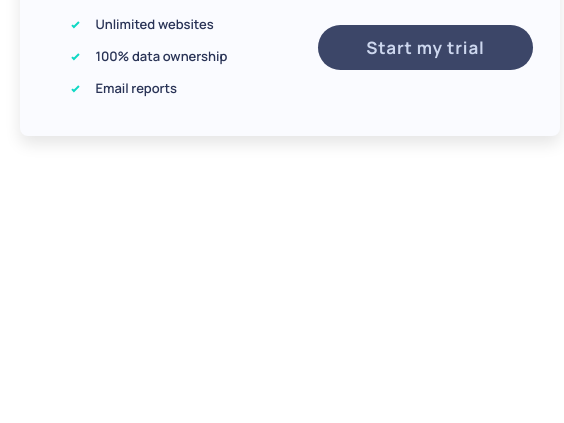
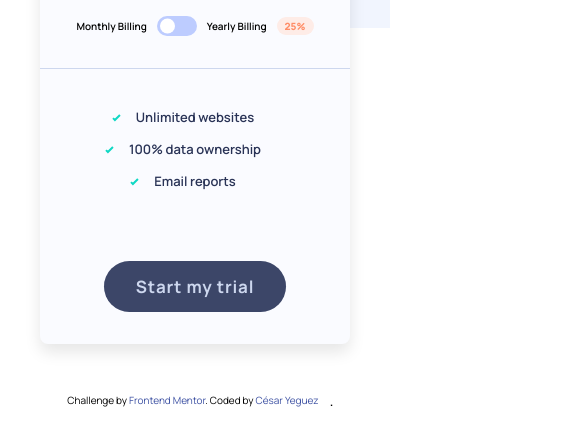
Before and after one commit to cyeguez/Interactive-pricing-component, a website: page index.html in a window 390 px wide. Shown: the part 421-844 px from the top of the page, 564 px wide, since content can reach past the window. Drawn offline with Linux system fonts and the light colour scheme.

Commit message:
Retocar estilos de las media querys

```diff
--- a/index.html
+++ b/index.html
@@ -16,15 +16,6 @@
     <title>Frontend Mentor | Interactive pricing component</title>
 
     <!-- Feel free to remove these styles or customise in your own stylesheet 👍 -->
-    <style>
-      .attribution {
-        font-size: 11px;
-        text-align: center;
-      }
-      .attribution a {
-        color: hsl(228, 45%, 44%);
-      }
-    </style>
   </head>
   <body>
     <div class="app">
@@ -38,14 +29,15 @@
       </header>
       <main class="container">
         <p class="container__intro">100k Pageviews</p>
-        <input type="range" min="0" max="36" step="8" value="0"/>
+        <input type="range" min="0" max="36" step="8" value="0" />
         <p class="container__price">
           <span id="promo" class="container__price--promo">$0.00</span> /month
         </p>
         <div class="container__discount">
           Monthly Billing
           <div class="discount__btn-switch"></div>
-          Yearly Billing <span class="percentage">25% <span>discount</span> </span>
+          Yearly Billing
+          <span class="percentage">25% <span>discount</span> </span>
         </div>
         <hr />
 
@@ -57,13 +49,15 @@
         <button class="container__start"><span>Start my trial</span></button>
       </main>
 
-      <!-- <footer class="attribution">
-        Challenge by
-        <a href="https://www.frontendmentor.io?ref=challenge" target="_blank"
-          >Frontend Mentor</a
-        >. Coded by <a href="#">Your Name Here</a>.
-      </footer> -->
+       <footer class="attribution">
+        <p>
+          Challenge by <a href="https://www.frontendmentor.io?ref=challenge" target="_blank"
+            >Frontend Mentor</a
+          >. Coded by <a href="https://github.com/cyeguez">César Yeguez</a>
+        </p>.
+      </footer>
     </div>
+
 
     <script src="./js/app.js"></script>
   </body>
--- /dev/null
+++ b/scss/components/_footer.scss
@@ -0,0 +1,26 @@
+.attribution {
+  width: 100%;
+  position: fixed;
+  bottom:-20px;
+  left: 0;
+  text-align: center;
+  margin: 0 auto;
+  display: flex;
+  align-items: center;
+  justify-content: center;
+  margin-bottom: 2rem;
+  p{
+    font-size: 10px;
+    white-space: nowrap;
+    width: 70%;
+  text-align: center;
+
+    a {
+      color: hsl(228, 45%, 44%);
+
+    }
+  }
+
+
+
+}
--- a/scss/components/_header.scss
+++ b/scss/components/_header.scss
@@ -1,4 +1,5 @@
 .app {
+  width: min(100%, 900px);
   background-image: url("../../images/bg-pattern.svg");
   background-repeat: no-repeat;
   padding-top: 4rem;
@@ -6,14 +7,16 @@
   background-size: auto;
   position: relative;
   height: 100vh;
+  overflow-x: none;
 
   .header {
-    width: min(100%, 375px);
+   width: 375px;
     background-image: url("../../images/pattern-circles.svg");
     background-repeat: no-repeat;
     background-position: center;
     padding: 2rem;
     margin: 0 auto;
+    overflow-x: hidden;
 
     &__title {
       text-align: center;
@@ -30,11 +33,11 @@
   }
 }
 
-@media screen and (min-width: 376px) {
+@media screen and (min-width: 768px) {
   .app {
     width: min(100%, 1440px);
-    height: 400px;
-    background-size: contain;
+    height: 450px;
+    background-size: cover;
     margin: 0 auto;
     .header {
       width: 540px;
@@ -42,6 +45,7 @@
       flex-direction: column;
       justify-content: center;
       align-items: center;
+      background-size: contain;
 
       &__title {
         text-align: center;
--- a/scss/components/_main.scss
+++ b/scss/components/_main.scss
@@ -1,6 +1,5 @@
 .container {
-  width: min(100%, 375px);
-  height: auto;
+  width: min(100%, calc(100% - 2rem));
   margin: 40px auto;
   background-color: var(--Very-Pale-Blue);
   border-radius: 8px;
@@ -9,10 +8,10 @@
   flex-direction: column;
   justify-content: center;
   align-items: center;
-  position: absolute;
+  // position: absolute;
   z-index: 10;
-  left: 20px;
-  right: 20px;
+  overflow-x: hidden;
+
   margin-bottom: 3rem;
 
   &__intro {
@@ -25,7 +24,7 @@
   }
 
   input[type="range"] {
-    width: 300px;
+    width: calc(100% - 3rem);
     height: 10px;
     background-color: var(--Pale-Blue);
     border: none;
@@ -40,7 +39,6 @@
   }
 
   input[type="range"]::-webkit-slider-runnable-track {
-
     margin-top: 0;
     height: 10px;
     border-radius: 5px;
@@ -75,9 +73,11 @@
   }
 
   &__discount {
+    width: calc(100% - 1.5em);
     display: flex;
     align-items: center;
-    font-size: 0.8125em;
+    justify-content: center;
+    font-size: 0.625em;
     margin-top: 2rem;
     gap: 10px;
     font-weight: 600;
@@ -126,9 +126,9 @@
       font-style: 0.8125em;
       font-weight: 800;
 
-      span{
-        display: none
-      };
+      span {
+        display: none;
+      }
     }
   }
 
@@ -215,14 +215,13 @@
   }
 }
 
-@media screen and (min-width: 376px) {
+@media screen and (min-width: 768px) {
   .container {
-    width: 540px;
+    width: min(100%, 600px);
     flex-direction: row;
     flex-wrap: wrap;
     justify-content: space-around;
     align-items: center;
-    margin-top: 0;
     padding-top: 2rem;
     padding-inline: 1rem;
 
@@ -230,15 +229,11 @@
       order: 1;
       margin-top: 1rem;
       margin-left: 0;
-
-
     }
 
     &__price {
       order: 2;
       margin-top: 0;
-
-
     }
 
     input[type="range"] {
@@ -247,40 +242,37 @@
       margin-top: 2rem;
     }
 
-    &__discount{
-      order: 4;
-      width:100% ;
+    &__discount {
+      order: 5;
+      width: 100%;
       display: flex;
       justify-content: center;
       align-items: center;
       margin-bottom: 3rem;
 
-      .percentage{
-        span{
-          display: inline
-        };
+      .percentage {
+        span {
+          display: inline;
+        }
       }
-
+    }
+    hr {
+      order: 5;
+      padding-inline: -2rem;
     }
 
-    &__benefits{
+    &__benefits {
       width: 200px;
       order: 5;
       margin-bottom: 2rem;
       margin-left: 3rem;
       align-items: flex-start;
-
-
-
     }
 
-    &__start{
+    &__start {
       order: 6;
       margin-top: -1rem;
       padding: 0.7rem 3rem;
     }
-    hr{
-      display: none;
-    }
   }
 }
```
Also changed, not shown: scss/app.scss (+7 -0 lines), css/app.css, 1 other file.
